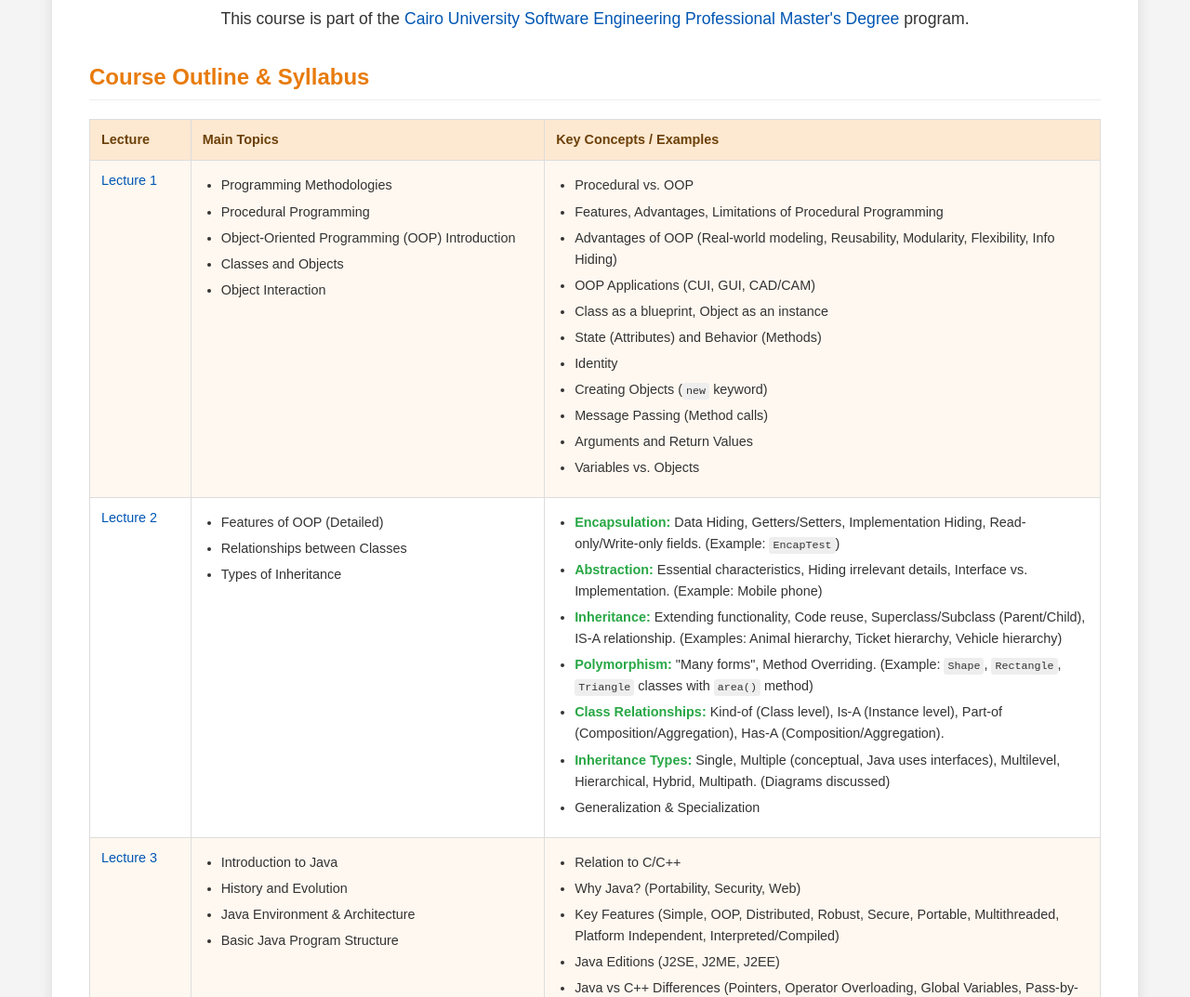
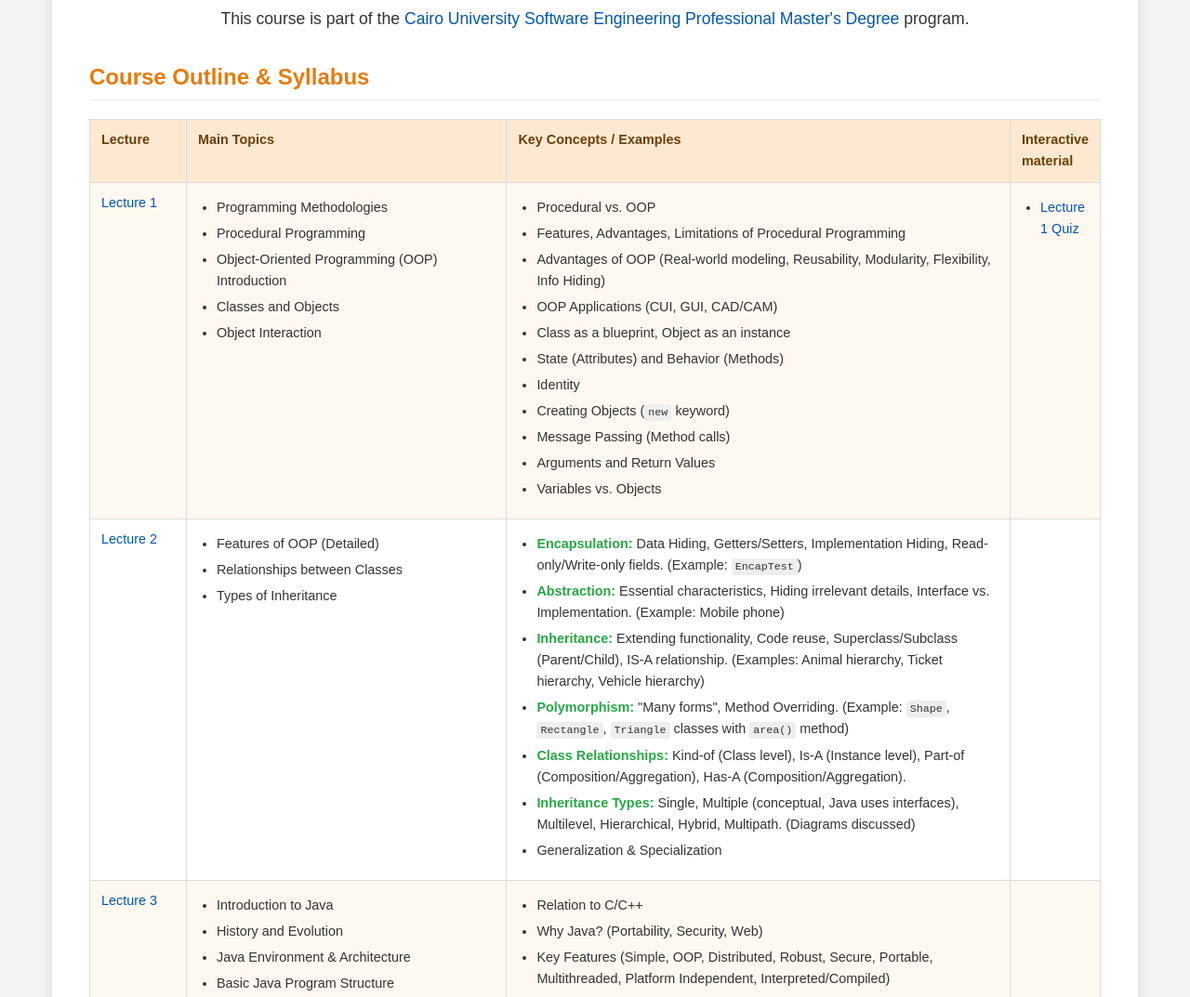
Before and after one commit to astral-fate/SE109-Programming-in-the-Large-2025, a plain HTML site: page index.html in a window 1280 px wide. Shown: the part 220-1293 px from the top of the page at 93% size. Drawn offline with Linux system fonts and the light colour scheme.

Commit message:
Update index.html

```diff
--- a/index.html
+++ b/index.html
@@ -129,6 +129,7 @@
                     <th>Lecture</th>
                     <th>Main Topics</th>
                     <th>Key Concepts / Examples</th>
+                    <th>Interactive material</th> <!-- Corrected header name -->
                 </tr>
             </thead>
             <tbody>
@@ -158,6 +159,12 @@
                             <li>Variables vs. Objects</li>
                         </ul>
                     </td>
+                    <!-- Moved Interactive material to its own column -->
+                    <td>
+                        <ul>
+                            <li><a href="quiz.html">Lecture 1 Quiz</a></li> <!-- Example link text -->
+                        </ul>
+                    </td>
                 </tr>
                 <tr>
                     <td><a href="lecture2.html">Lecture 2</a></td>
@@ -179,6 +186,7 @@
                             <li>Generalization & Specialization</li>
                         </ul>
                     </td>
+                    <td><!-- Empty cell for Lecture 2 interactive material --></td>
                 </tr>
                  <tr>
                     <td><a href="lecture3.html">Lecture 3</a></td>
@@ -208,6 +216,7 @@
                             <li>Creating documentation (<code>javadoc</code>)</li>
                         </ul>
                     </td>
+                     <td><!-- Empty cell for Lecture 3 interactive material --></td>
                 </tr>
                  <tr>
                     <td><a href="lecture4.html">Lecture 4</a></td>
@@ -231,6 +240,7 @@
                              <li><strong>Arrays:</strong> Declaring, Creating (<code>new</code>), Initializing (literal <code>{}</code>), Accessing elements (index <code>[]</code>), <code>.length</code> property, Default values, Storing multiple values, Array of objects. (Examples: <code>cars</code> array, <code>createArray</code> method).</li>
                         </ul>
                      </td>
+                      <td><!-- Empty cell for Lecture 4 interactive material --></td>
                  </tr>
             </tbody>
         </table>
```
